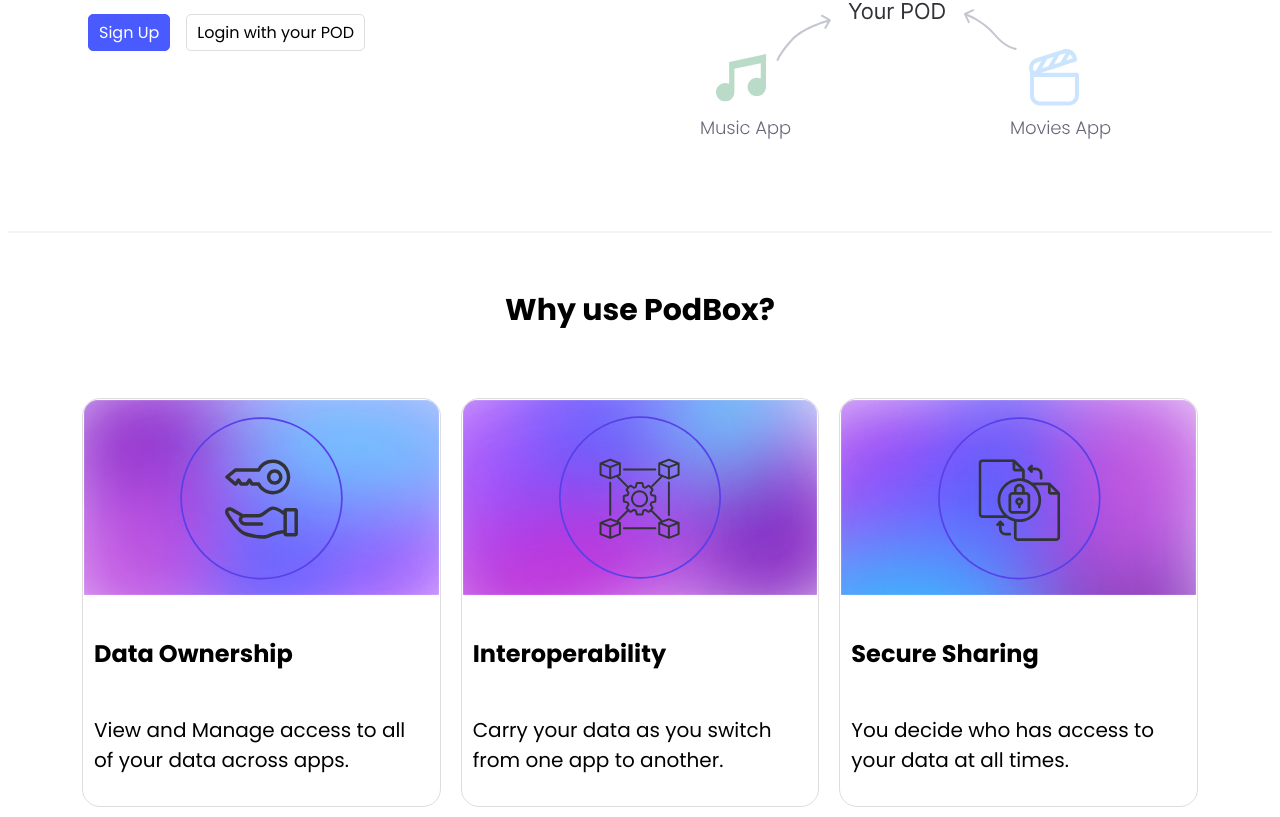
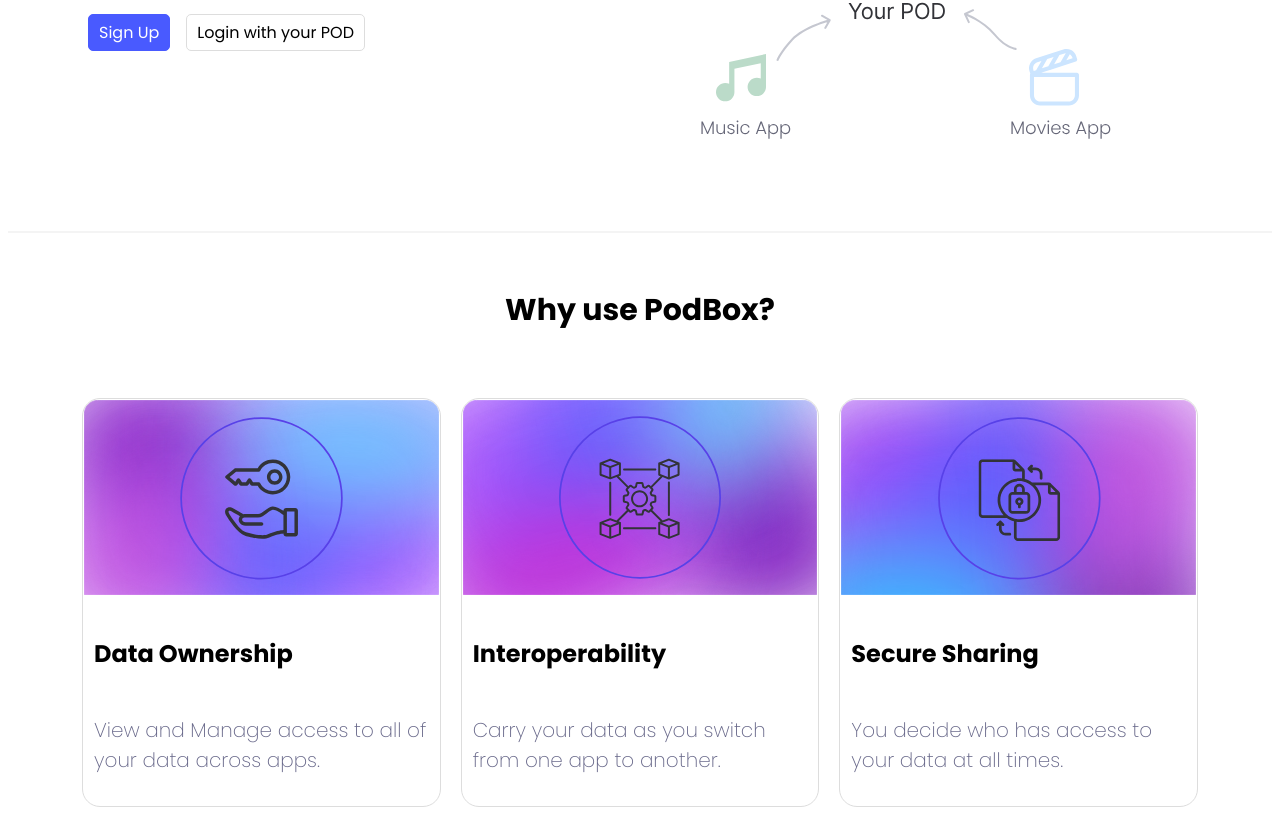
Before and after one commit to tanaym42/podbox, a Next.js app in the folder my-podbox/: page / in a window 1280 px wide. Shown: the part 422-1239 px from the top of the page. Built offline with nearby package versions, Linux system fonts and the light colour scheme.

Commit message:
homepage - minor styling

```diff
--- a/my-podbox/src/app/page.module.css
+++ b/my-podbox/src/app/page.module.css
@@ -144,4 +144,7 @@
 .cardText {
   padding: 10px;
   font-size: 20px;
+  font-weight: 250;
+  color:#676789;
+
 }
```
